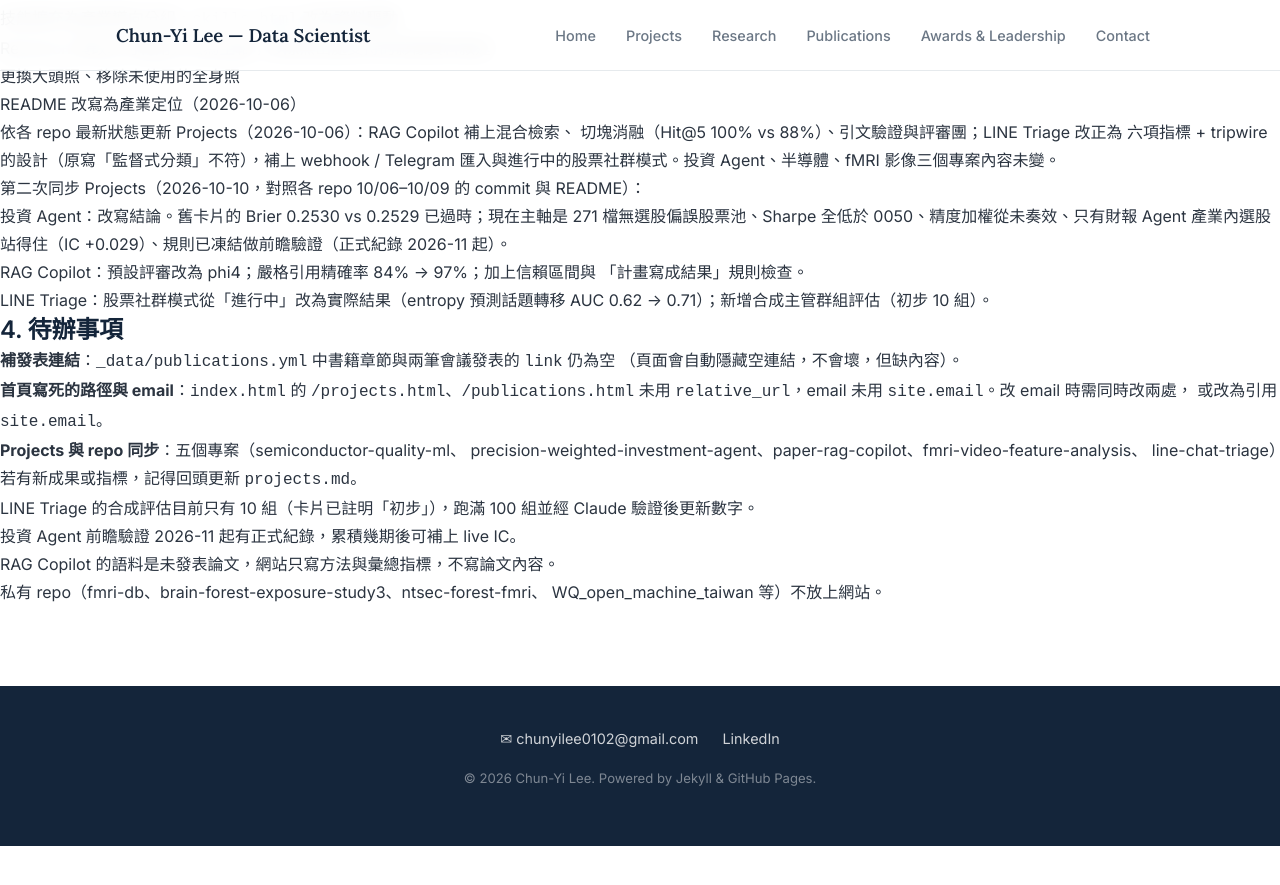
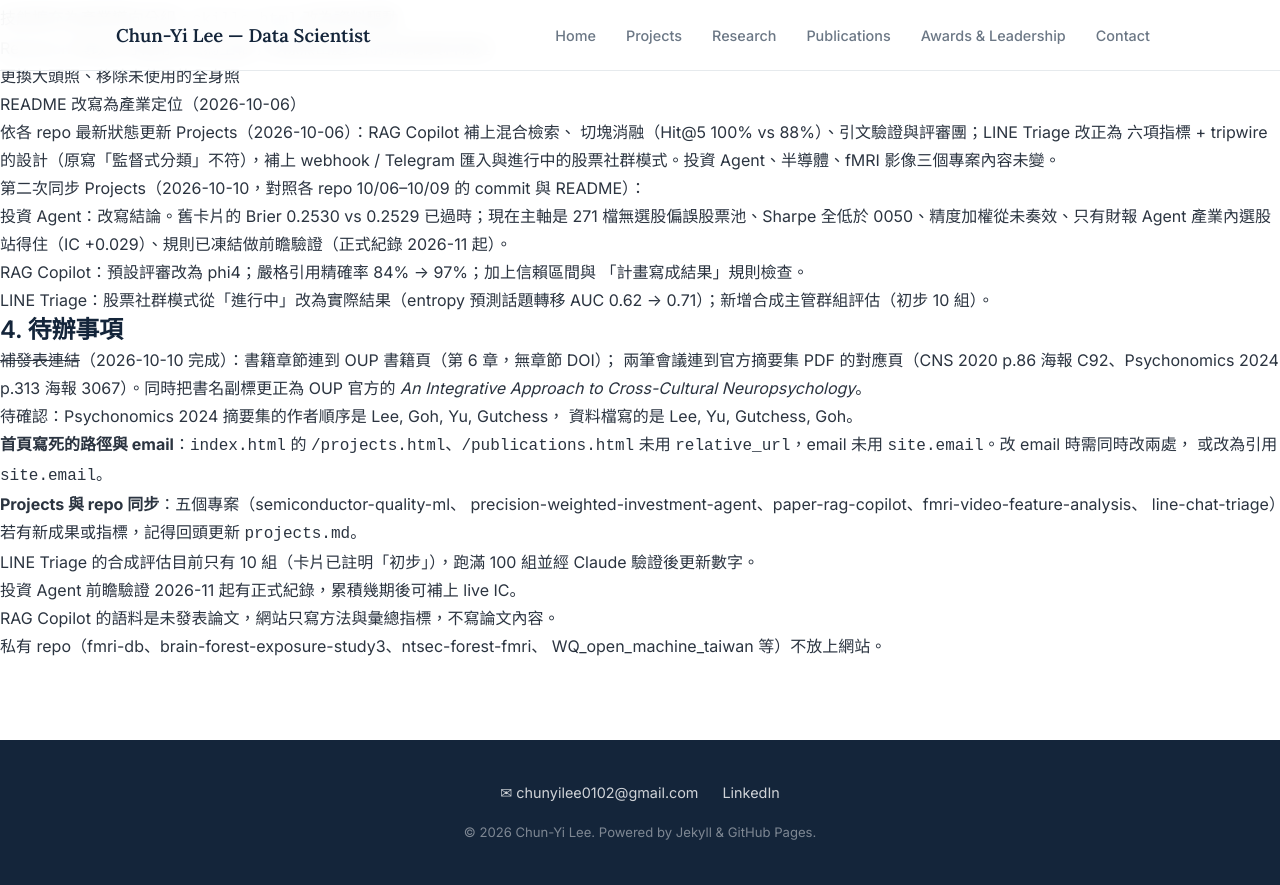
Before and after one commit to JamesLeeCY/JamesLeeCY.github.io, a Jekyll site: the page built from HANDOFF.md, in a window 1280 px wide and 900 px high, scrolled down 948 px. Shown: the top 885 px of the window. Built offline with Jekyll 4.4.1, drawn with Linux system fonts in a browser that asks for light colours; our own code applies the rules of GitHub Pages for plain Markdown files; before the commit the page ends 1794 px from its top, so only the background shows below that.

Commit message:
Fill in publication links; correct book subtitle
- Book chapter: OUP product page (chapter 6; no chapter-level DOI exists)
- CNS 2020 and Psychonomics 2024: official abstract-book PDFs at the
  abstract's page (poster C92, poster 3067)
- Book subtitle corrected to OUP's "An Integrative Approach to
  Cross-Cultural Neuropsychology"

Co-Authored-By: Claude Opus 5.5 <noreply@anthropic.com>

```diff
--- a/HANDOFF.md
+++ b/HANDOFF.md
@@ -60,8 +60,12 @@ contact.md             聯絡方式
 
 ## 4. 待辦事項
 
-1. **補發表連結**：`_data/publications.yml` 中書籍章節與兩筆會議發表的 `link` 仍為空
-   （頁面會自動隱藏空連結，不會壞，但缺內容）。
+1. ~~補發表連結~~（2026-10-10 完成）：書籍章節連到 OUP 書籍頁（第 6 章，無章節 DOI）；
+   兩筆會議連到官方摘要集 PDF 的對應頁（CNS 2020 p.86 海報 C92、Psychonomics 2024
+   p.313 海報 3067）。同時把書名副標更正為 OUP 官方的
+   *An Integrative Approach to Cross-Cultural Neuropsychology*。
+   - 待確認：Psychonomics 2024 摘要集的作者順序是 Lee, Goh, Yu, Gutchess，
+     資料檔寫的是 Lee, Yu, Gutchess, Goh。
 2. **首頁寫死的路徑與 email**：`index.html` 的 `/projects.html`、`/publications.html`
    未用 `relative_url`，email 未用 `site.email`。改 email 時需同時改兩處，
    或改為引用 `site.email`。
```
Also changed, not shown: _data/publications.yml (+4 -4 lines).
